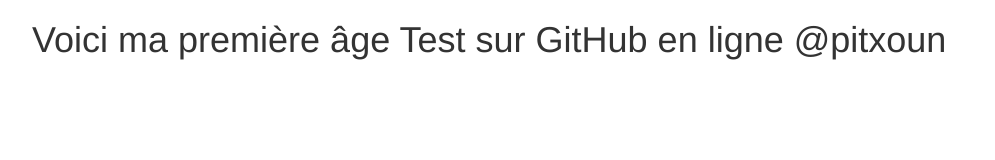
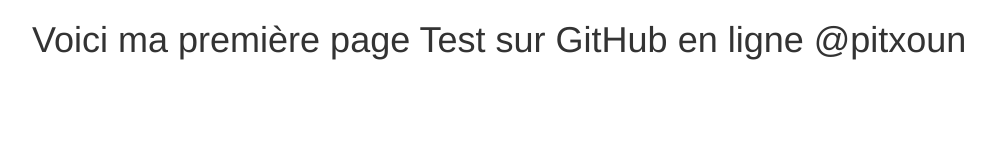
Before and after one commit to pitxoun/iceme-github-pages, a plain HTML site: page index.html in a window 1280 px wide. Shown: the whole page, without its empty margins (23-1018 px from the left). Drawn offline with nearby package versions, Linux system fonts and the light colour scheme.

Commit message:
changement texte title head

```diff
--- a/index.html
+++ b/index.html
@@ -24,7 +24,7 @@
   <div class="container">
     <div class="row">
       <div class="sm-col-4">
-        <h1>Voici ma première âge Test sur GitHub en ligne @pitxoun</h1>
+        <h1>Voici ma première page Test sur GitHub en ligne @pitxoun</h1>
       </div>
     </div>
   </div>
```
